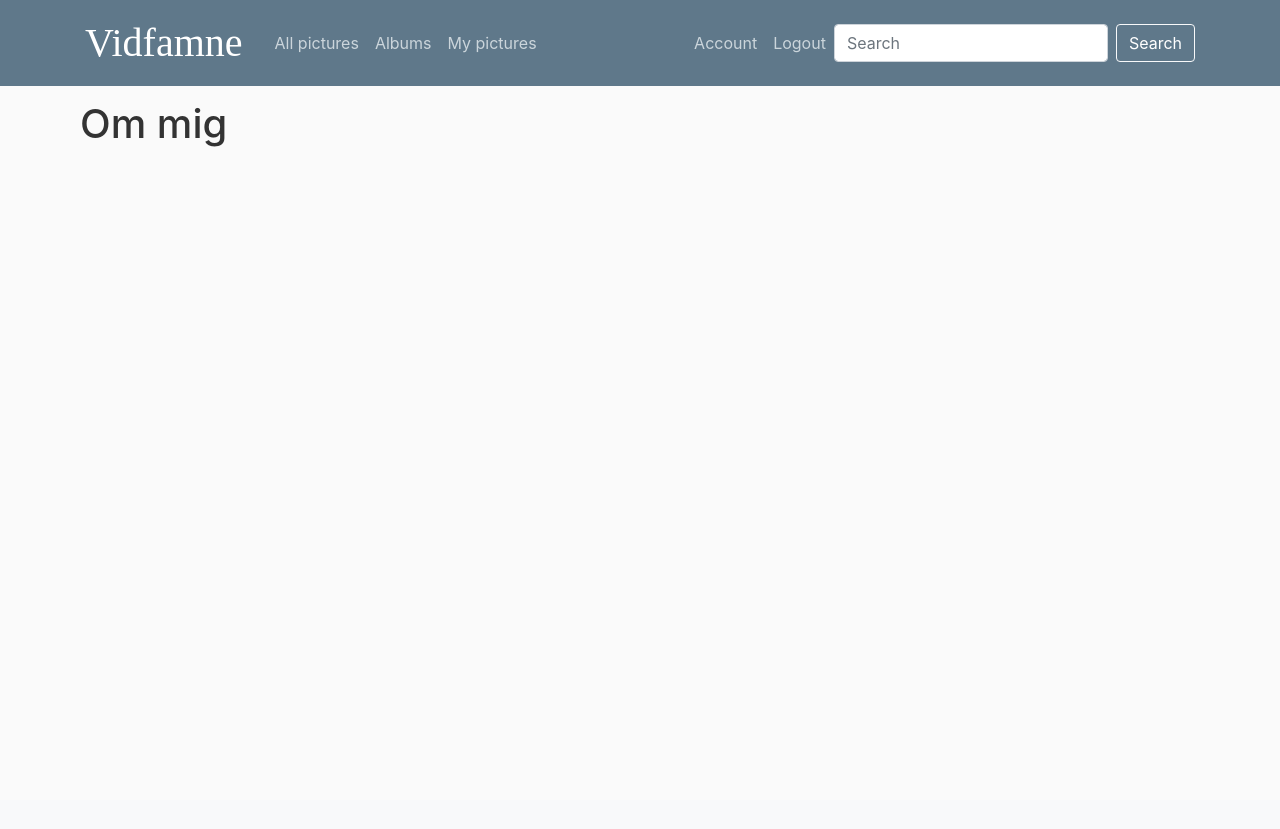
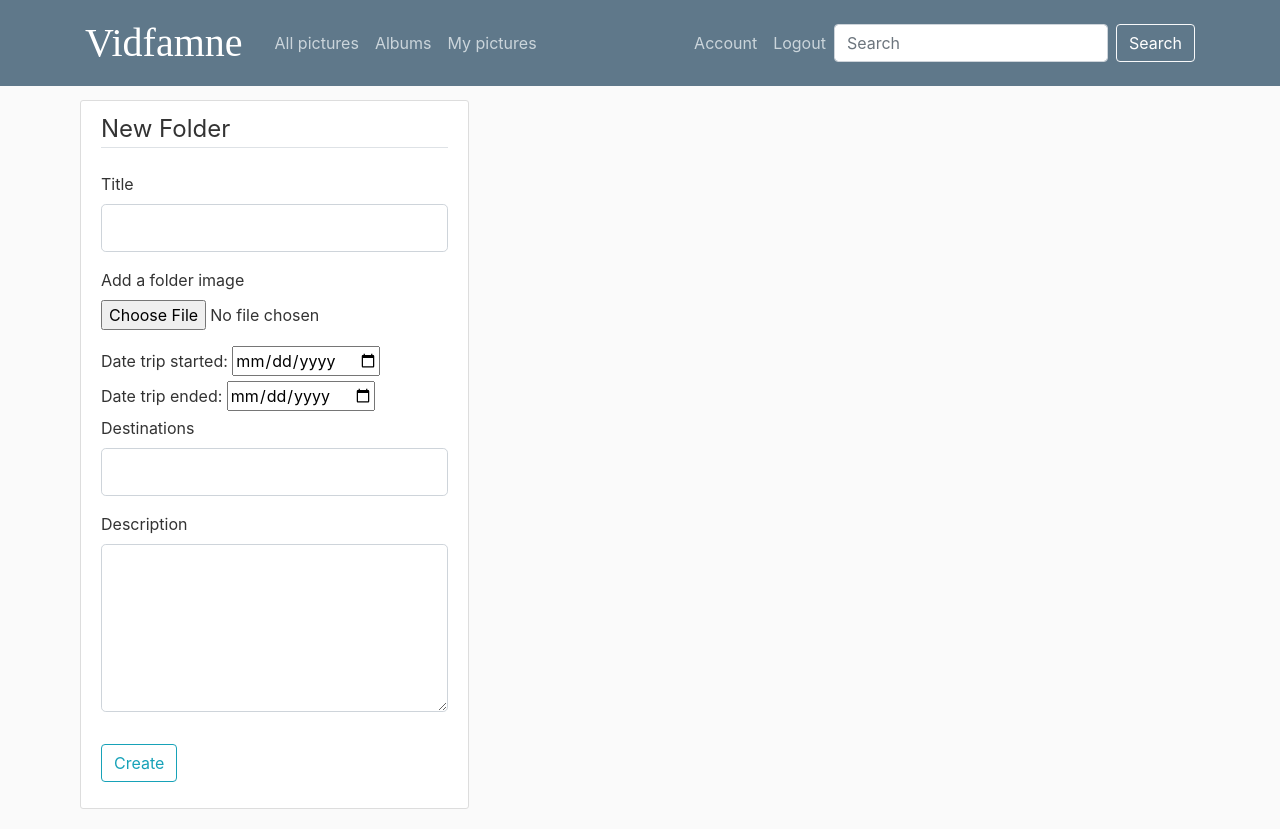
Before and after one commit to josefinkruse/Vidfamne, a Flask app: page /folder/new in a window 1280 px wide. Before the commit the page ends 147 px from the top, so only its background shows below. Run offline with Flask 2, Linux system fonts and the light colour scheme; a user stored in the database is signed in; some libraries are stand-ins or nearby versions; some web fonts are replaced.

Commit message:
städa städa

```diff
--- a/flaskblog/forms.py
+++ b/flaskblog/forms.py
@@ -71,10 +71,11 @@ class PictureForm(FlaskForm):
 # *** Add a class for creating a folder   More?
 class FolderForm(FlaskForm):
     title = StringField('Title', validators=[DataRequired()])
-    dates = StringField('Dates of the trip (YYYY-MM-DD)', validators=[DataRequired()])
+    start_date = TextAreaField( 'Date trip started (YYYY-MM-DD)', validators=[DataRequired()] )
+    end_date = TextAreaField( 'Date trip ended (YYYY-MM-DD)', validators=[DataRequired()] )
     destinations = StringField('Destinations', validators=[DataRequired()])
     description = TextAreaField('Description')
-    folder_image = FileField('Add a folder-image file', validators=[FileAllowed(['jpg', 'png'])])
+    folder_image = FileField('Add a folder image', validators=[FileAllowed(['jpg', 'png'])])
     submit = SubmitField('Create')
 
     def validate_folder_title(self, title):
--- a/flaskblog/routes.py
+++ b/flaskblog/routes.py
@@ -126,8 +126,8 @@ def account():
 def new_folder():
     form = FolderForm()
     if form.validate_on_submit():
-        folder = Folder(title=form.title.data, trip_dates=form.trip_dates.data, destinations=form.destinations.data,
-                        trip_description=form.trip_description.data) #, user=current_user)
+        folder = Folder(title=form.title.data, start_date=form.start_date.data, end_date=form.end_date.data, destinations=form.destinations.data,
+                        description=form.description.data) #, user=current_user)
         db.session.add(folder)
         db.session.commit()
         os.mkdir(f"flaskblog/static/trip_{folder.id}")
--- a/flaskblog/templates/create_folder.html
+++ b/flaskblog/templates/create_folder.html
@@ -1,4 +1,72 @@
 {% extends "layout.html" %}
 {% block content %}
-    <h1>Om mig</h1>
+<div class="content-section">
+    <form method="POST" action="" enctype="multipart/form-data">
+        {{ form.hidden_tag() }}
+        <fieldset class="form-group">
+            <legend class="border-bottom mb-4">{{ legend }}</legend>
+             <div class="form-group">
+                {{ form.title.label(class="form-control-label") }}
+                {% if form.title.errors %}
+                    {{ form.title(class="form-control form-control-lg is-invalid") }}
+                    <div class="invalid-feedback">
+                        {% for error in form.title.errors %}
+                            <span>{{ error }}</span>
+                        {% endfor %}
+                    </div>
+                {% else %}
+                    {{ form.title(class="form-control form-control-lg") }}
+                {% endif %}
+            </div>
+            <div class="form-group">
+                {{ form.folder_image.label() }}
+                {{ form.folder_image(class="form-control-file") }}
+                {% if form.folder_image.errors %}
+                    {% for error in form.folder_image.errors %}
+                        <span class="text-danger">{{ error }}</span>
+                    {% endfor %}
+                {% endif %}
+            </div>
+
+            <div action="/action_page.php">
+              <label for="start_date">Date trip started:</label>
+              <input type="date" id="start_date" name="start_date">
+            </div>
+            <div action="/action_page.php">
+              <label for="end_date">Date trip ended:</label>
+              <input type="date" id="end_date" name="end_date">
+            </div>
+
+            <div class="form-group">
+                {{ form.destinations.label(class="form-control-label") }}
+                {% if form.destinations.errors %}
+                    {{ form.destinationsn(class="form-control form-control-lg is-invalid") }}
+                    <div class="invalid-feedback">
+                        {% for error in form.destinations.errors %}
+                            <span>{{ error }}</span>
+                        {% endfor %}
+                    </div>
+                {% else %}
+                    {{ form.destinations(class="form-control form-control-lg") }}
+                {% endif %}
+            </div>
+            <div class="form-group">
+                {{ form.description.label(class="form-control-label") }}
+                {% if form.description.errors %}
+                    {{ form.description(class="form-control form-control-lg is-invalid", rows="5") }}
+                    <div class="invalid-feedback">
+                        {% for error in form.description.errors %}
+                            <span>{{ error }}</span>
+                        {% endfor %}
+                    </div>
+                {% else %}
+                    {{ form.description(class="form-control form-control-lg", rows="5") }}
+                {% endif %}
+            </div>
+        </fieldset>
+        <div class="form-group">
+            {{ form.submit(class="btn btn-outline-info") }}
+        </div>
+    </form>
+</div>
 {% endblock content %}
--- a/flaskblog/templates/folders.html
+++ b/flaskblog/templates/folders.html
@@ -1,7 +1,7 @@
 {% extends "layout.html" %}
 {% block content %}
     <!-- Side navigation -->
-    <a href="#">
+    <a href="/folder/new">
         <div class="add_button">
             <div class="header1">Add album</div>
             <div class="header2">+</div>
```
Also changed, not shown: flaskblog/models.py (+8 -22 lines), flaskblog/templates/create_picture.html (+1 -24 lines), flaskblog/templates/start.html (+6 -2 lines).
